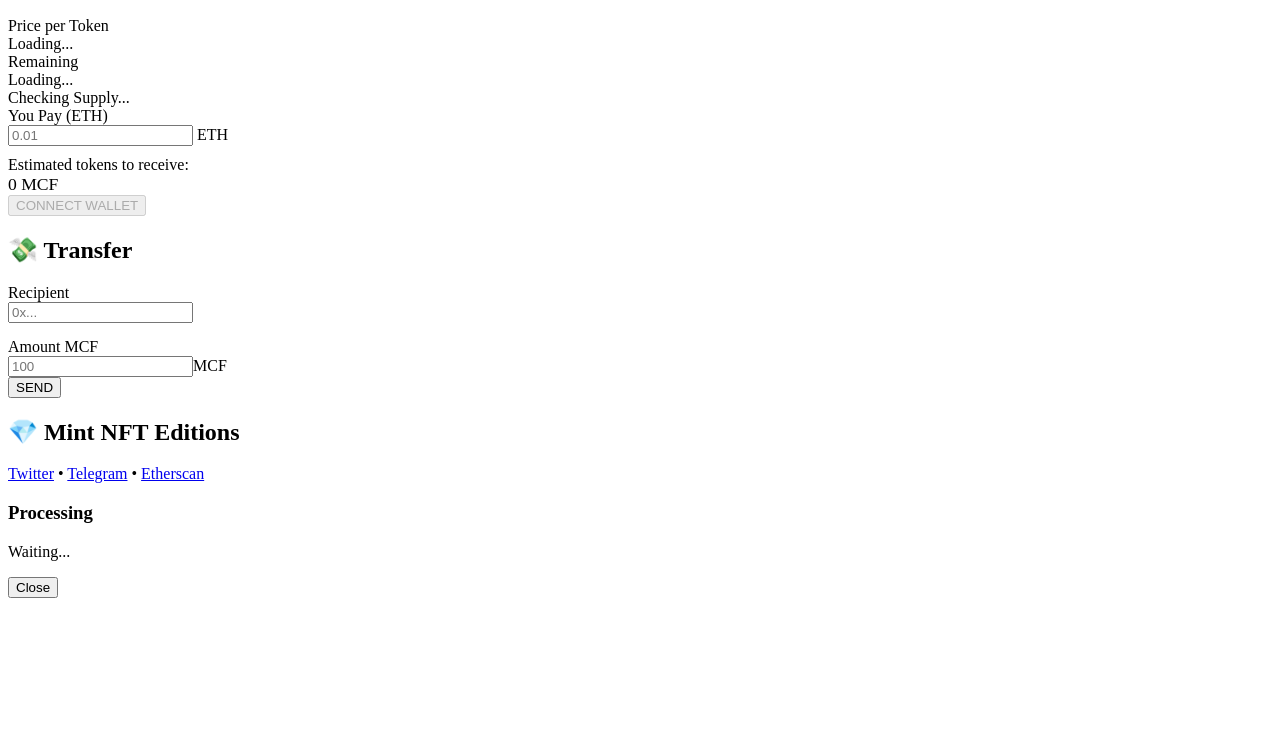
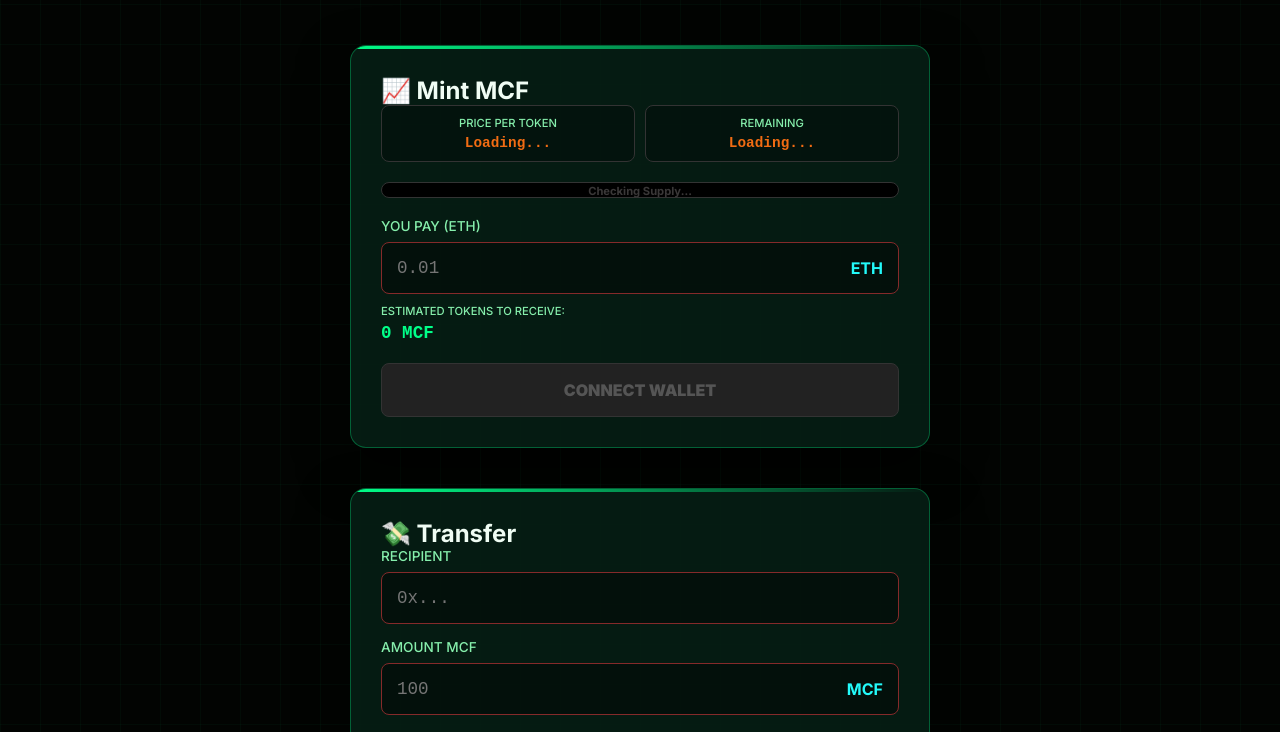
Before and after one commit to runglao/MCF-Web3-Test, a plain HTML site: page index.html in a window 1280 px wide. Shown: the part 116-848 px from the top of the page. Before the commit the page ends 800 px from the top, so only its background shows below. Drawn offline with Linux system fonts and the light colour scheme; a script that the page names is missing.

Commit message:
Update index.html

```diff
--- a/index.html
+++ b/index.html
@@ -7,7 +7,7 @@
     <link type="image/x-icon" href="https://i.ibb.co/m58shBg0/image-1.png" rel="shortcut icon">
     <script src="https://cdnjs.cloudflare.com/ajax/libs/ethers/5.7.2/ethers.umd.min.js"></script>
     <link href="https://fonts.googleapis.com/css2?family=Inter:wght@300;500;700;900&display=swap" rel="stylesheet">
-    <link rel="stylesheet" href="\Gemini 3 pro\style.css">
+    <link rel="stylesheet" href="style.css">
 
 </head>
 <body>
@@ -76,7 +76,8 @@
         </div>
     </div>
 
- <script src="\Gemini 3 pro\Content.js"></script>
+ <script src="Content.js"></script>
 
 </body>
+
 </html>
```
